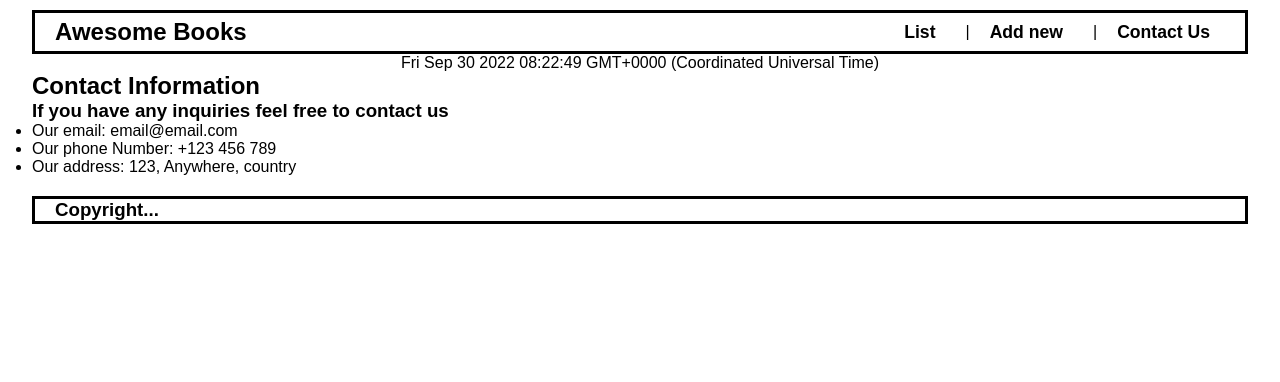
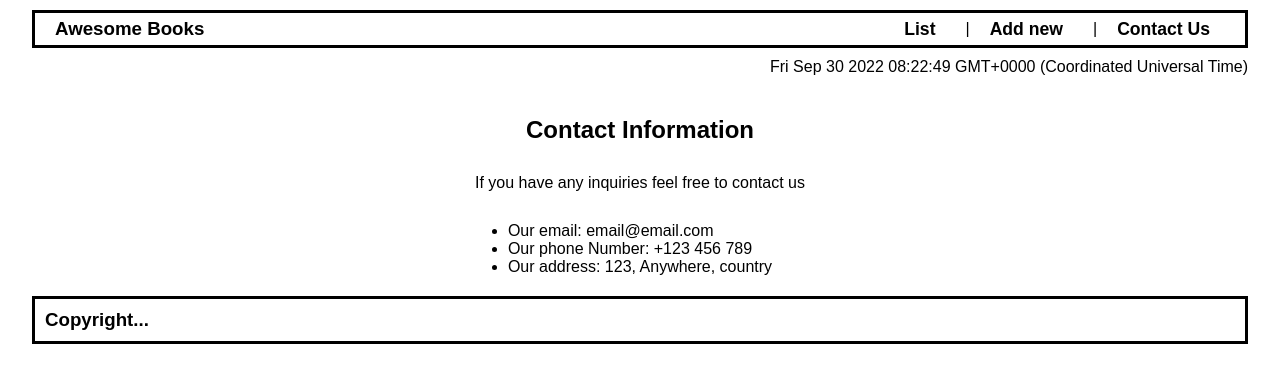
Before and after one commit to Nedramrez/refactor, a plain HTML site: page index.html in a window 1280 px wide. Both pictures are taken after a click on the button "Contact Us". Shown: the top 382 px of the page. Drawn offline with Linux system fonts and the light colour scheme.

Commit message:
Align elements of  Add New and Contact pages according to the given design

```diff
--- a/index.html
+++ b/index.html
@@ -13,7 +13,7 @@
 
     <header class="nav-sect">
       <nav class="nav-bar">
-        <h2 class="logo">Awesome Books</h2>
+        <h3 class="logo">Awesome Books</h3>
       <ul class="nav-items">
         <li class="nav-item">
 
@@ -48,7 +48,7 @@
     <!-- Add New Book page -->
 
     <section class="add-page" id="addPage">
-      <h2>Add a new book</h2>
+      <h2 class="add-new-book" id="addNewBook">Add a new book</h2>
       <form id="form">
         <div>
           <input type="text" placeholder="Title" id="title">
@@ -67,7 +67,7 @@
 
     <section class="contact-page" id="contactPage">
       <h2>Contact Information</h2>
-      <h3>If you have any inquiries feel free to contact us</h3>
+      <p>If you have any inquiries feel free to contact us</p>
       <ul>
         <li>Our email: email@email.com</li>
         <li>Our phone Number: +123 456 789</li>
--- a/script.js
+++ b/script.js
@@ -128,7 +128,7 @@ function contactButton() {
   const addPage = document.getElementById('addPage');
   addPage.style.display = 'none';
   const contactPage = document.getElementById('contactPage');
-  contactPage.style.display = 'block';
+  contactPage.style.display = 'flex';
   const listPage = document.getElementById('listPage');
   listPage.style.display = 'none';
 }
--- a/style.css
+++ b/style.css
@@ -9,6 +9,7 @@ body {
   flex-direction: column;
   align-items: center;
   width: 100vw;
+  height: 100vw;
   font-family: 'Arial', sans-serif;
 }
 
@@ -58,6 +59,8 @@ section {
   display: flex;
   text-align: end;
   justify-content: end;
+  padding: 10px 0;
+  width: 95%;
 }
 
 #addPage {
@@ -67,10 +70,25 @@ section {
 .add-page {
   display: flex;
   flex-direction: column;
+  align-items: center;
+}
+
+h2 {
+  padding: 30px 0;
 }
 
 #listPage {
   display: block;
+}
+
+#contactPage {
+  display: flex;
+  flex-direction: column;
+  align-items: center;
+}
+
+p {
+  padding: 0 0 30px;
 }
 
 .button {
@@ -138,6 +156,7 @@ td {
 #col3 .delete {
   border: 2px solid black;
   margin-left: 20px;
+  padding: 10px;
 }
 
 #col3 a {
@@ -166,4 +185,5 @@ td {
   margin-top: 20px;
   padding-left: 20px;
   width: 95%;
+  padding: 10px;
 }
```
